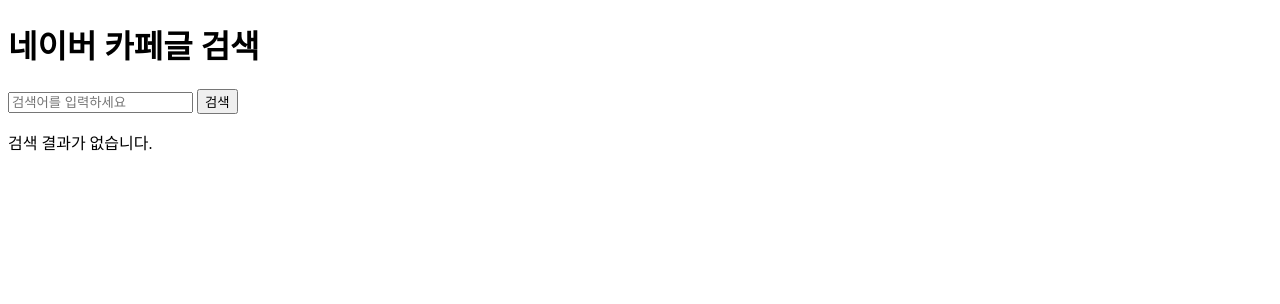
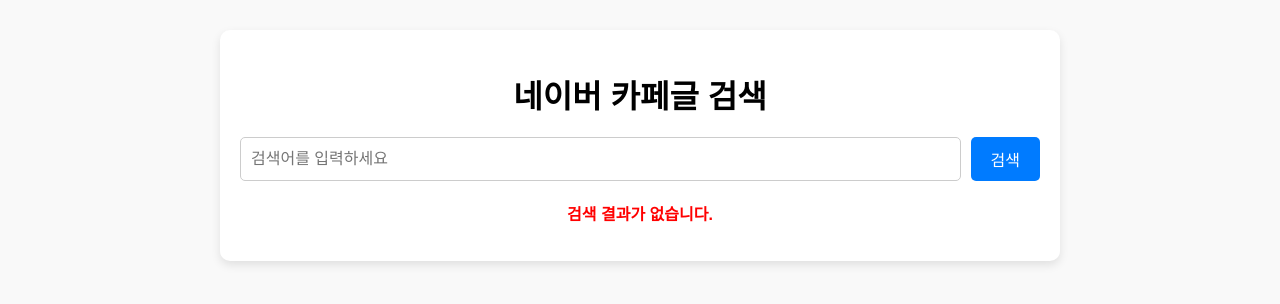
Before and after one commit to qlfeld1230/Erasure-Guidance-Center, a Django app: page /main/cafe_search/ in a window 1280 px wide. Shown: the top 304 px of the page. Run offline with Django 3.2, Linux system fonts and the light colour scheme.

Commit message:
Update cafe_search.html

```diff
--- a/myproject/app/templates/cafe_search.html
+++ b/myproject/app/templates/cafe_search.html
@@ -1,26 +1,145 @@
 <!DOCTYPE html>
 <html lang="ko">
+
 <head>
     <meta charset="UTF-8">
     <meta name="viewport" content="width=device-width, initial-scale=1.0">
     <title>네이버 카페글 검색 결과</title>
+    <style>
+        body {
+            font-family: Arial, sans-serif;
+            background-color: #f9f9f9;
+            margin: 0;
+            padding: 0;
+        }
+
+        .container {
+            max-width: 800px;
+            margin: 30px auto;
+            padding: 20px;
+            background-color: #ffffff;
+            border-radius: 10px;
+            box-shadow: 0 4px 10px rgba(0, 0, 0, 0.1);
+            animation: fadeIn 0.5s ease-in-out;
+        }
+
+        @keyframes fadeIn {
+            from {
+                opacity: 0;
+                transform: translateY(10px);
+            }
+            to {
+                opacity: 1;
+                transform: translateY(0);
+            }
+        }
+
+        h1 {
+            text-align: center;
+            color: #000000;
+            margin-bottom: 20px;
+        }
+
+        .search-form {
+            display: flex;
+            justify-content: center;
+            gap: 10px;
+            margin-bottom: 20px;
+        }
+
+        .search-form input[type="text"] {
+            flex: 1;
+            padding: 10px;
+            border: 1px solid #ccc;
+            border-radius: 5px;
+            outline: none;
+            font-size: 16px;
+        }
+
+        .search-form button {
+            padding: 10px 20px;
+            background-color: #007bff;
+            color: white;
+            border: none;
+            border-radius: 5px;
+            font-size: 16px;
+            cursor: pointer;
+            transition: background-color 0.3s ease;
+        }
+
+        .search-form button:hover {
+            background-color: #0056b3;
+        }
+
+        .error-message {
+            color: red;
+            font-weight: bold;
+            text-align: center;
+        }
+
+        .result-list {
+            list-style: none;
+            padding: 0;
+            margin: 0;
+        }
+
+        .result-item {
+            padding: 15px;
+            margin-bottom: 15px;
+            border: 1px solid #eaeaea;
+            border-radius: 10px;
+            background-color: #f8faff;
+            transition: transform 0.3s ease, box-shadow 0.3s ease;
+        }
+
+        .result-item:hover {
+            transform: translateY(-5px);
+            box-shadow: 0 4px 15px rgba(0, 123, 255, 0.2);
+        }
+
+        .result-item h3 {
+            margin: 0 0 10px;
+            font-size: 1.2em;
+        }
+
+        .result-item h3 a {
+            text-decoration: none;
+            color: #007bff;
+        }
+
+        .result-item h3 a:hover {
+            text-decoration: underline;
+        }
+
+        .result-item p {
+            margin: 5px 0;
+            color: #555;
+            font-size: 0.9em;
+        }
+
+        .result-item p strong {
+            color: #333;
+        }
+    </style>
 </head>
+
 <body>
+    <div class="container">
         <h1>네이버 카페글 검색</h1>
-    <form action="{% url 'cafe_search' %}" method="get">
+        <form class="search-form" action="{% url 'cafe_search' %}" method="get">
             <input type="text" name="query" placeholder="검색어를 입력하세요" value="{{ request.GET.query }}">
             <button type="submit">검색</button>
         </form>
 
         {% if error %}
-        <p style="color: red;">{{ error }}</p>
+        <p class="error-message">{{ error }}</p>
         {% endif %}
 
         {% if results %}
         <h2>검색 결과</h2>
-        <ul>
+        <ul class="result-list">
             {% for item in results %}
-                <li>
+            <li class="result-item">
                 <h3><a href="{{ item.link }}" target="_blank">{{ item.title|safe }}</a></h3>
                 <p>{{ item.description|safe }}</p>
                 <p><strong>카페 이름:</strong> {{ item.cafename }}</p>
@@ -29,7 +148,9 @@
             {% endfor %}
         </ul>
         {% else %}
-        <p>검색 결과가 없습니다.</p>
+        <p class="error-message">검색 결과가 없습니다.</p>
         {% endif %}
+    </div>
 </body>
+
 </html>
```
Lines whose indentation alone changed are shown as unchanged.
